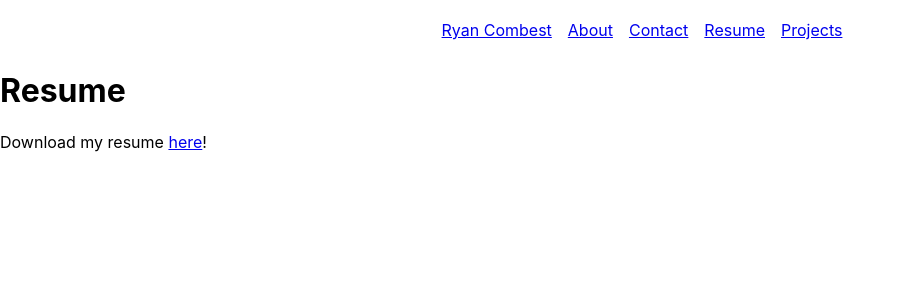
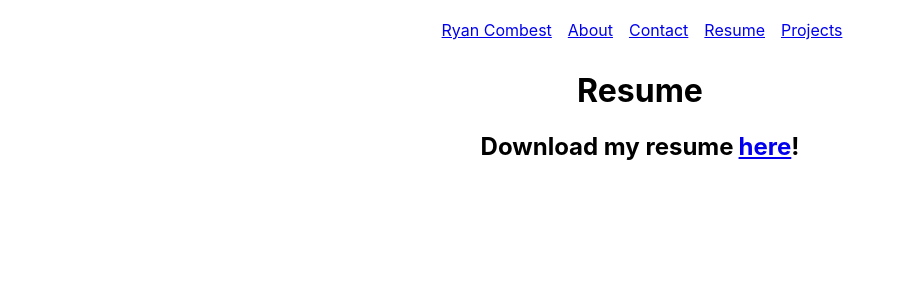
Before and after one commit to Rcombest/react-portfolio, a React (Create React App) app: page /resume in a window 1280 px wide. Shown: the top 300 px of the page, without its empty margins (0-904 px from the left). Built offline with nearby package versions, Linux system fonts and the light colour scheme.

Commit message:
adds styling to resume page

```diff
--- a/src/pages/Resume.jsx
+++ b/src/pages/Resume.jsx
@@ -1,8 +1,10 @@
+import "./Resume.module.css"
+
 function Resume() {
   return (
     <div>
       <h1>Resume</h1>
-      <p>Download my resume <a href="/Resume.pdf" download>here</a>!</p>
+      <h2>Download my resume <a href="/Resume.pdf" download>here</a>!</h2>
     </div>
   )
 }
--- /dev/null
+++ b/src/pages/Resume.module.css
@@ -0,0 +1,10 @@
+h1, h2 {
+  display: flex;
+  align-items: center;
+  justify-content: center;
+  flex-wrap: wrap;
+}
+
+h2 > a {
+  padding-left: 5px;
+}
```
